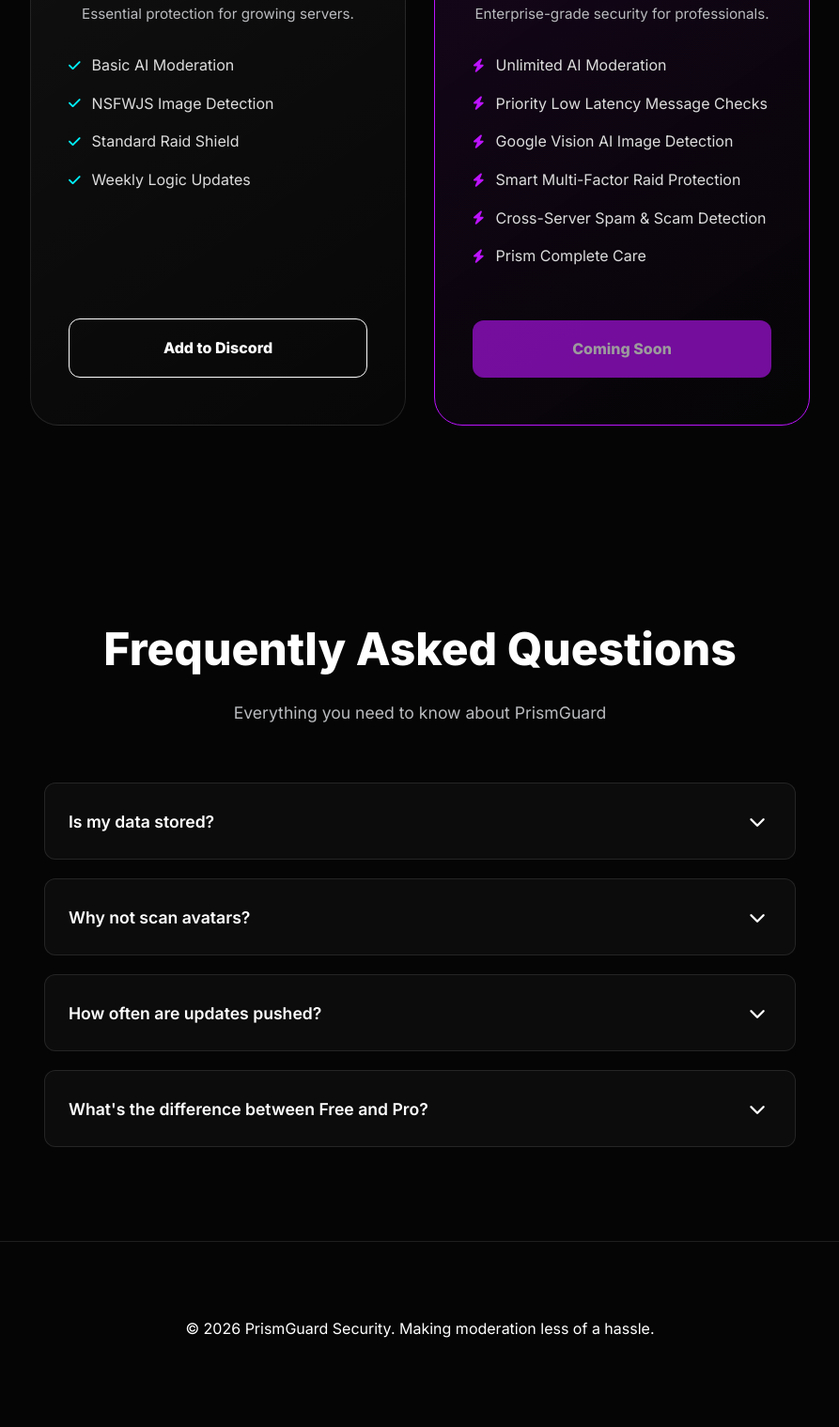
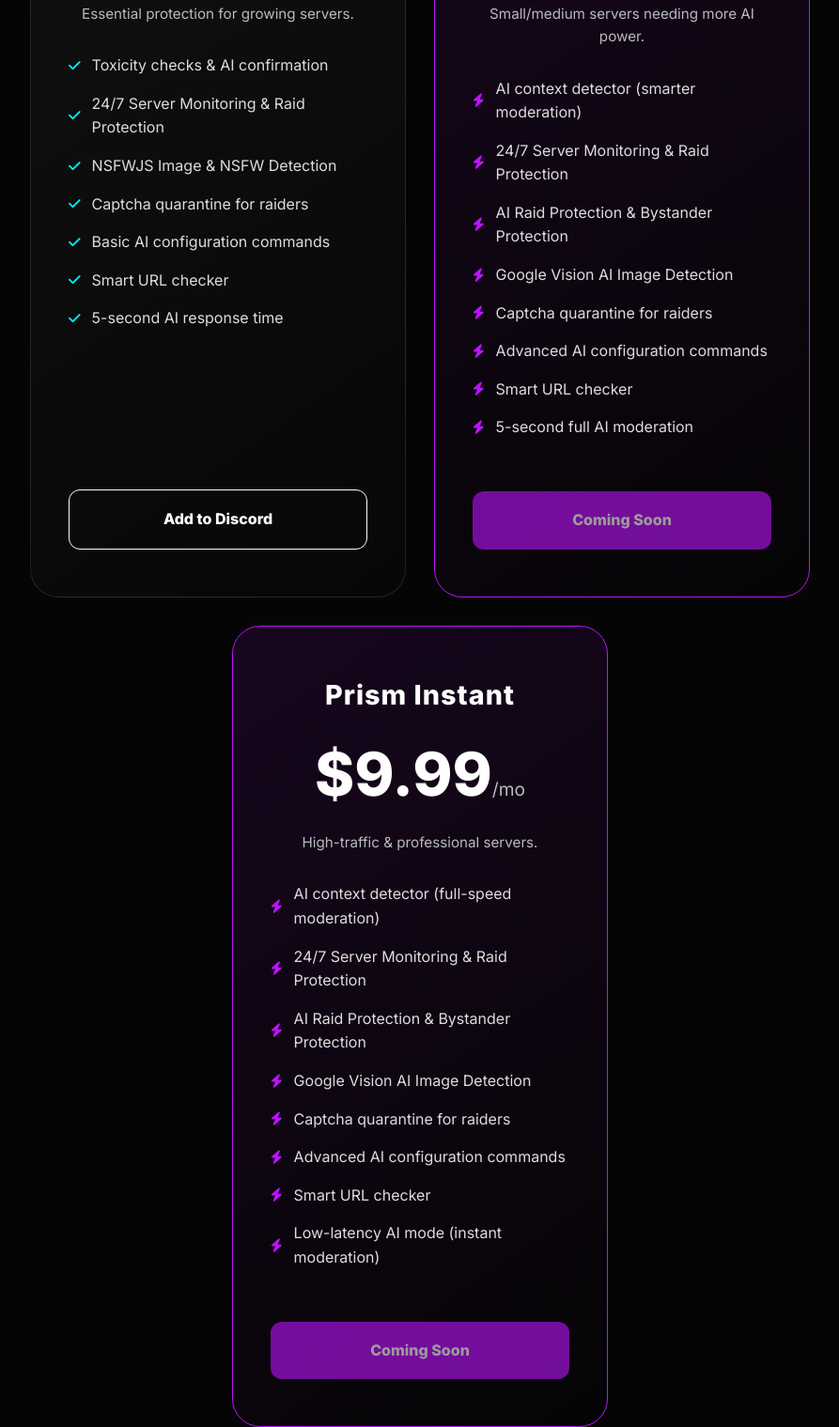
Before and after one commit to bentheman3211/prismguardian, a website: page public/landing.html in a window 1280 px wide. Shown: the part 2887-4406 px from the top of the page at 94% size, without its empty margins (193-1086 px from the left). Drawn offline with Linux system fonts and the light colour scheme.

Commit message:
Update landing.html

```diff
--- a/public/landing.html
+++ b/public/landing.html
@@ -274,6 +274,7 @@
         }
 
         .p-card.visible:nth-child(2) { animation-delay: 0.2s; }
+        .p-card.visible:nth-child(3) { animation-delay: 0.4s; }
         .faq-item.visible:nth-child(2) { animation-delay: 0.1s; }
         .faq-item.visible:nth-child(3) { animation-delay: 0.2s; }
         .faq-item.visible:nth-child(4) { animation-delay: 0.3s; }
@@ -366,25 +367,47 @@
                     <div class="price">$0<span>/mo</span></div>
                     <p class="p-desc">Essential protection for growing servers.</p>
                     <ul class="p-features">
-                        <li><i class="fa-solid fa-check"></i> Basic AI Moderation</li>
-                        <li><i class="fa-solid fa-check"></i> NSFWJS Image Detection</li>
-                        <li><i class="fa-solid fa-check"></i> Standard Raid Shield</li>
-                        <li><i class="fa-solid fa-check"></i> Weekly Logic Updates</li>
+                        <li><i class="fa-solid fa-check"></i> Toxicity checks & AI confirmation</li>
+                        <li><i class="fa-solid fa-check"></i> 24/7 Server Monitoring & Raid Protection</li>
+                        <li><i class="fa-solid fa-check"></i> NSFWJS Image & NSFW Detection</li>
+                        <li><i class="fa-solid fa-check"></i> Captcha quarantine for raiders</li>
+                        <li><i class="fa-solid fa-check"></i> Basic AI configuration commands</li>
+                        <li><i class="fa-solid fa-check"></i> Smart URL checker</li>
+                        <li><i class="fa-solid fa-check"></i> 5-second AI response time</li>
                     </ul>
                     <a href="https://discord.com/oauth2/authorize?client_id=1454920707082555496&permissions=8&integration_type=0&scope=applications.commands+bot" class="btn-price btn-free">Add to Discord</a>
                 </div>
 
                 <div class="p-card pro">
-                    <h3>Prism Pro</h3>
+                    <h3>Prism Smart</h3>
                     <div class="price">$4.99<span>/mo</span></div>
-                    <p class="p-desc">Enterprise-grade security for professionals.</p>
+                    <p class="p-desc">Small/medium servers needing more AI power.</p>
                     <ul class="p-features">
-                        <li><i class="fa-solid fa-bolt"></i> Unlimited AI Moderation</li>
-                        <li><i class="fa-solid fa-bolt"></i> Priority Low Latency Message Checks</li>
+                        <li><i class="fa-solid fa-bolt"></i> AI context detector (smarter moderation)</li>
+                        <li><i class="fa-solid fa-bolt"></i> 24/7 Server Monitoring & Raid Protection</li>
+                        <li><i class="fa-solid fa-bolt"></i> AI Raid Protection & Bystander Protection</li>
                         <li><i class="fa-solid fa-bolt"></i> Google Vision AI Image Detection</li>
-                        <li><i class="fa-solid fa-bolt"></i> Smart Multi-Factor Raid Protection</li>
-                        <li><i class="fa-solid fa-bolt"></i> Cross-Server Spam & Scam Detection</li>
-                        <li><i class="fa-solid fa-bolt"></i> Prism Complete Care</li>
+                        <li><i class="fa-solid fa-bolt"></i> Captcha quarantine for raiders</li>
+                        <li><i class="fa-solid fa-bolt"></i> Advanced AI configuration commands</li>
+                        <li><i class="fa-solid fa-bolt"></i> Smart URL checker</li>
+                        <li><i class="fa-solid fa-bolt"></i> 5-second full AI moderation</li>
+                    </ul>
+                    <a href="#" class="btn-price btn-pro" style="opacity: 0.6; cursor: not-allowed;">Coming Soon</a>
+                </div>
+
+                <div class="p-card pro">
+                    <h3>Prism Instant</h3>
+                    <div class="price">$9.99<span>/mo</span></div>
+                    <p class="p-desc">High-traffic & professional servers.</p>
+                    <ul class="p-features">
+                        <li><i class="fa-solid fa-bolt"></i> AI context detector (full-speed moderation)</li>
+                        <li><i class="fa-solid fa-bolt"></i> 24/7 Server Monitoring & Raid Protection</li>
+                        <li><i class="fa-solid fa-bolt"></i> AI Raid Protection & Bystander Protection</li>
+                        <li><i class="fa-solid fa-bolt"></i> Google Vision AI Image Detection</li>
+                        <li><i class="fa-solid fa-bolt"></i> Captcha quarantine for raiders</li>
+                        <li><i class="fa-solid fa-bolt"></i> Advanced AI configuration commands</li>
+                        <li><i class="fa-solid fa-bolt"></i> Smart URL checker</li>
+                        <li><i class="fa-solid fa-bolt"></i> Low-latency AI mode (instant moderation)</li>
                     </ul>
                     <a href="#" class="btn-price btn-pro" style="opacity: 0.6; cursor: not-allowed;">Coming Soon</a>
                 </div>
```
